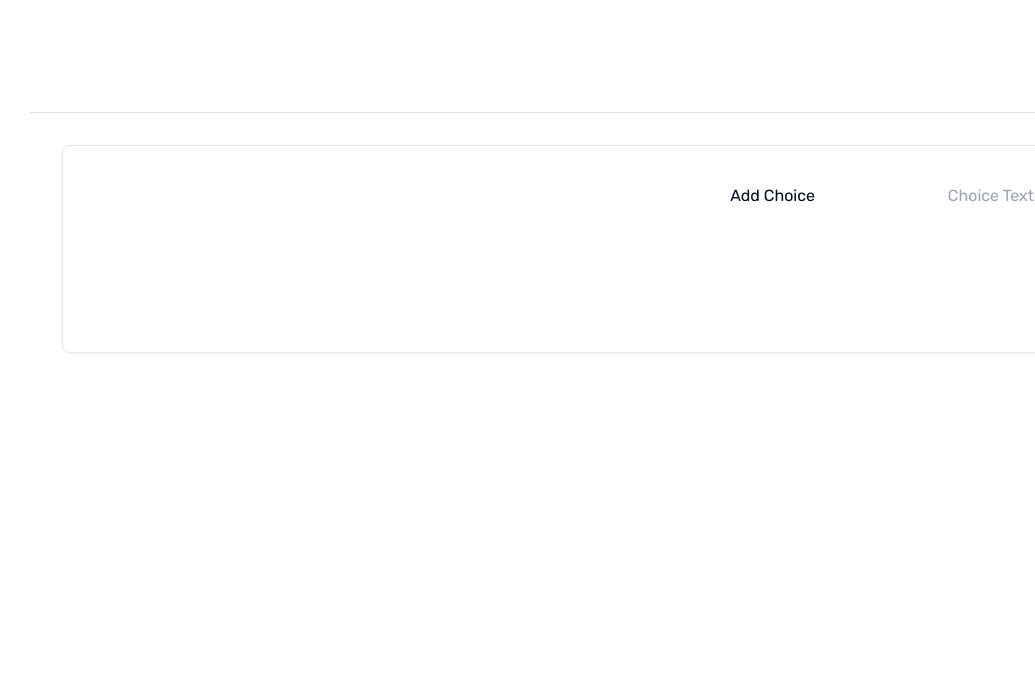
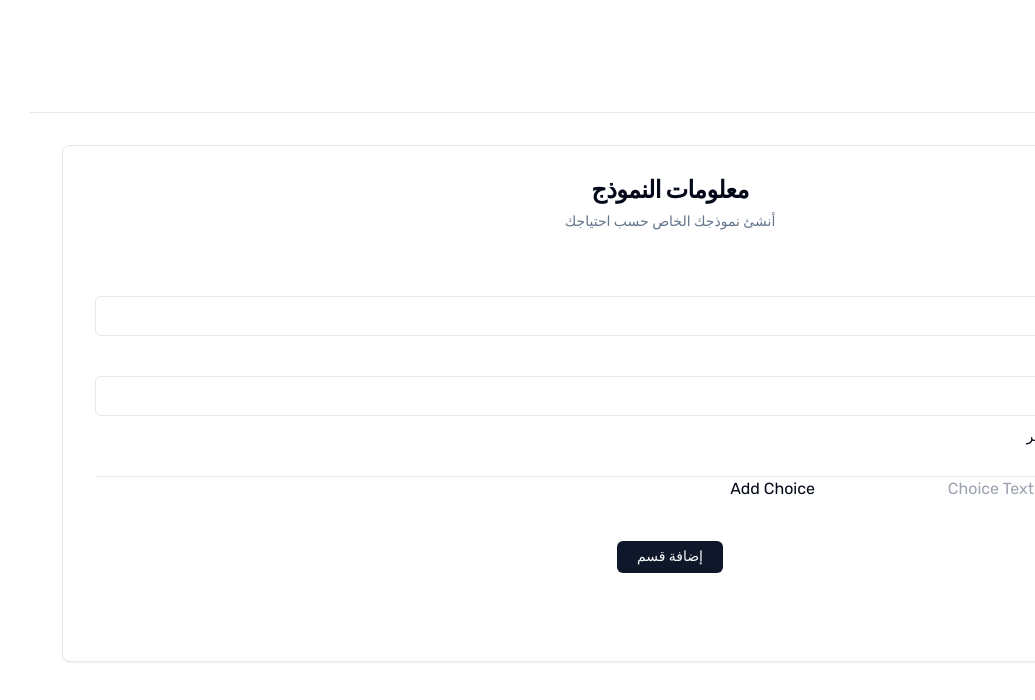
Before and after one commit to Labrarysa/CourseManager, a Next.js app: page /new-form in a window 1280 px wide. Shown: the top 700 px of the page, without its empty margins (245-1280 px from the left). Built offline with nearby package versions, Linux system fonts and the light colour scheme.

Commit message:
feat: Added UI for form main information

```diff
--- a/app/new-form/page.tsx
+++ b/app/new-form/page.tsx
@@ -25,6 +25,7 @@ import {
 } from "@/components/ui/form";
 import { Input } from "@/components/ui/input";
 import Section from "@/components/section"; // Import the Section component
+import { Checkbox } from "@/components/ui/checkbox";
 
 const formSchema = z.object({
   //id: z.string().uuid(),
@@ -119,42 +120,111 @@ const NewForm = () => {
       </section>
       <Separator />
       <section>
-        <div>
-          <Card className="m-8">
+        <Card className="m-8">
+          <CardHeader className="items-center gap-1">
+            <CardTitle>معلومات النموذج</CardTitle>
+            <CardDescription>أنشئ نموذجك الخاص حسب احتياجك</CardDescription>
+          </CardHeader>
+          <CardContent>
             <Form {...form}>
               <form onSubmit={form.handleSubmit(onSubmit)}>
-                <CardHeader>
-                  <CardTitle></CardTitle>
-                  <CardDescription></CardDescription>
-                </CardHeader>
-                <CardContent>
+                <div className="">
+                  <section className="flex flex-col justify-center gap-2 my-8">
+                    <FormField
+                      control={form.control}
+                      name="title"
+                      render={({ field }) => (
+                        <FormItem>
+                          <FormLabel>عنوان النموذج</FormLabel>
+                          <FormControl>
+                            <Input
+                              placeholder="أدخل عنوان النموذج"
+                              {...field}
+                            />
+                          </FormControl>
+                          <FormMessage />
+                        </FormItem>
+                      )}
+                    />
+                    <FormField
+                      control={form.control}
+                      name="description"
+                      render={({ field }) => (
+                        <FormItem>
+                          <FormLabel>وصف النموذج</FormLabel>
+                          <FormControl>
+                            <Input placeholder="أدخل وصف النموذج" {...field} />
+                          </FormControl>
+                          <FormMessage />
+                        </FormItem>
+                      )}
+                    />
+                    <FormField
+                      control={form.control}
+                      name="is_quiz"
+                      render={({ field }) => (
+                        <FormItem className="flex flex-row items-start gap-3 space-y-0 mt-1">
+                          <FormControl>
+                            <Checkbox
+                              checked={field.value}
+                              onCheckedChange={field.onChange}
+                            />
+                          </FormControl>
+                          <div className="space-y-1 leading-none">
+                            <FormLabel>
+                              هذا النموذج عبارة عن اختبار قصير
+                            </FormLabel>
+                          </div>
+                        </FormItem>
+                      )}
+                    />
+                  </section>
+                  <div className="mx-2">
+                    <Separator />
+                  </div>
                   <div>
                     {sectionFields.map((section, index) => (
                       <Section key={section.id} sectionIndex={index} />
                     ))}
                   </div>
-                  <div className="mt-2">
+                  <div className="flex justify-center my-4">
                     <Button
                       type="button"
                       onClick={() =>
                         appendSection({
                           title: "",
                           description: "",
-                          questions: [],
+                          questions: [
+                            {
+                              //id: "",
+                              //section_id: "",
+                              question_text: "",
+                              type: "",
+                              metadata: {},
+                              //correct_answer_id: "",
+                              question_choices: [
+                                {
+                                  //id: "",
+                                  //question_id: "",
+                                  choice_text: "",
+                                },
+                              ],
+                            },
+                          ],
                         })
                       }
                     >
                       إضافة قسم
                     </Button>
                   </div>
-                </CardContent>
-                <CardFooter>
-                  <Button type="submit">إنهاء</Button>
-                </CardFooter>
+                  <div className="pt-4">
+                    <Button type="submit">إنهاء</Button>
+                  </div>
+                </div>
               </form>
             </Form>
-          </Card>
-        </div>
+          </CardContent>
+        </Card>
       </section>
     </main>
   );
```
